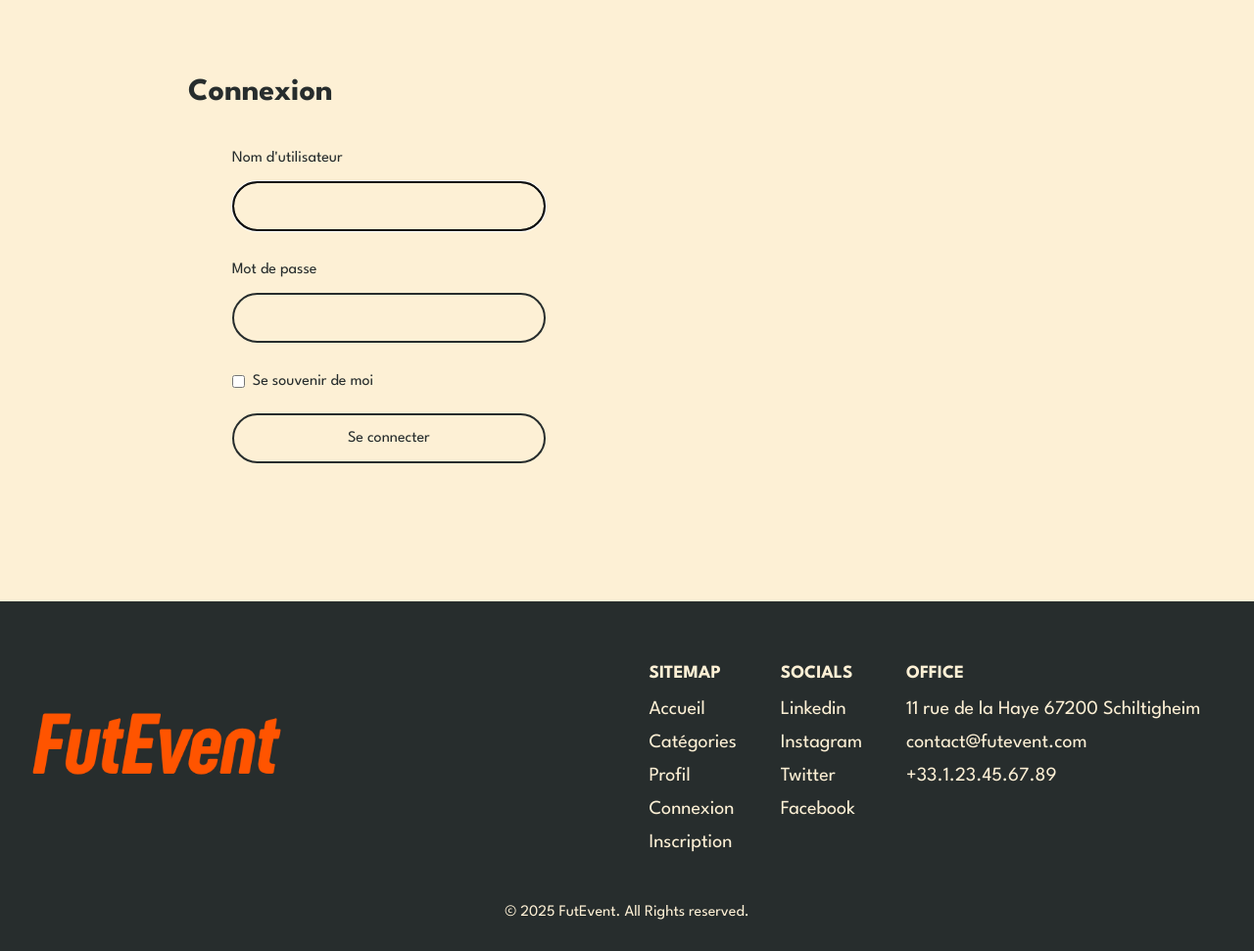
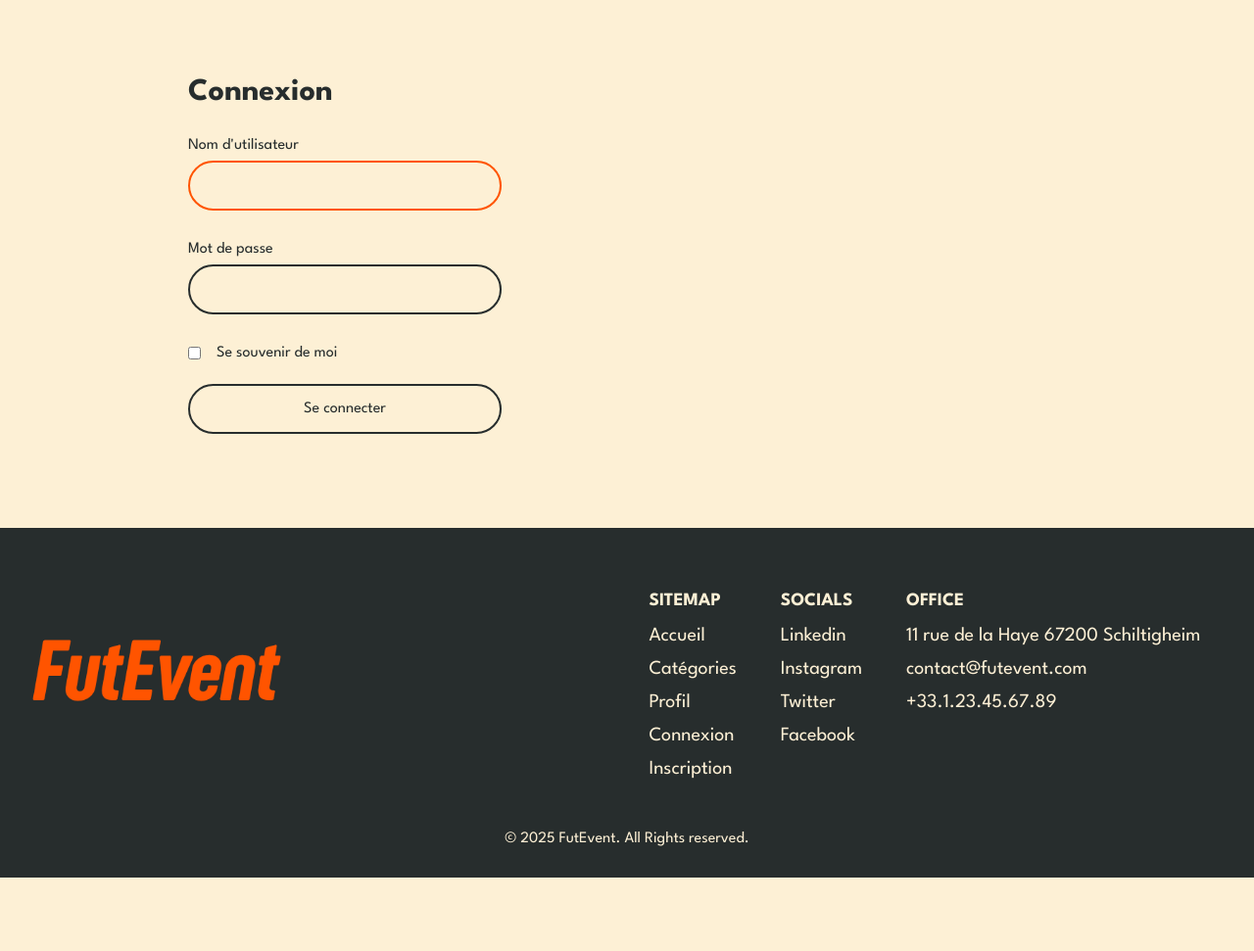
Before and after one commit to FutRR/FutEvent, a Symfony app: template templates/user/login.html.twig in a window 1280 px wide. Shown: the part 133-1104 px from the top of the page at 98% size. After the commit the page ends 1029 px from the top, so only its background shows below. Run offline with Twig, Linux system fonts and the light colour scheme; the template is opened without the code that fills it, so the values that code supplies are empty; some libraries are stand-ins or nearby versions.

Commit message:
Enhance login form layout and styling for improved user experience

```diff
--- a/public/css/styles.css
+++ b/public/css/styles.css
@@ -87,18 +87,22 @@ nav{
 
 /* LOGIN */
 
+.form-wrapper{
+    display: flex;
+    flex-direction: column;
+    align-items: flex-start;
+    gap: 2em;
+}
+
 form {
     display: flex;
     flex-direction: column;
     gap: 1em;
-    width: 50%;
-    padding: 5%;
 }
 
 .form-group{
     display: flex;
     flex-direction: column;
-    gap: 0.5em;
 }
 
 .form-checkbox{
@@ -106,7 +110,7 @@ form {
     flex-direction: row;
     align-items: center;
     width: 100%;
-    height: 1em;
+    gap: 1em;
 }
 
 input[type="text"], input[type="password"], input[type="submit"] {
@@ -121,6 +125,16 @@ input[type="text"], input[type="password"], input[type="submit"] {
     color: var(--dark);
     font-size: 16px;
     transition: all 250ms ease-out;
+}
+
+input:focus{
+    outline: none;
+    border: var(--primary) 2px solid;
+}
+
+input[type="submit"]:active{
+    outline: none;
+    border: var(--primary) 2px solid;
 }
 
 input[type="submit"]:hover{
--- a/templates/user/login.html.twig
+++ b/templates/user/login.html.twig
@@ -2,6 +2,7 @@
 
 {% block body %}
 
+    <div class="form-wrapper">
         <h1>Connexion</h1>
 
         <form action="" method="post">
@@ -19,6 +20,7 @@
             </div>
             <input type="submit" value="Se connecter">
         </form>
+    </div>
 
 {% endblock %}
 
```
Lines whose indentation alone changed are shown as unchanged.
